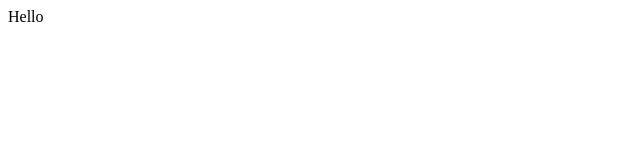
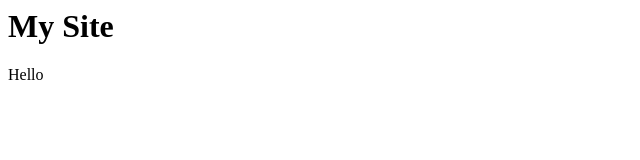
Before and after one commit to zachmayberry/testing-345, a plain HTML site: page index.html in a window 1280 px wide. Shown: the whole page, without its empty margins (0-640 px from the left). Drawn offline with Linux system fonts and the light colour scheme.

Commit message:
Add header

```diff
--- a/index.html
+++ b/index.html
@@ -4,6 +4,10 @@
     </head>
 
     <body>
+        <header>
+            <h1>My Site</h1>
+        </header>
+
         Hello
     </body>
 </html>
```
